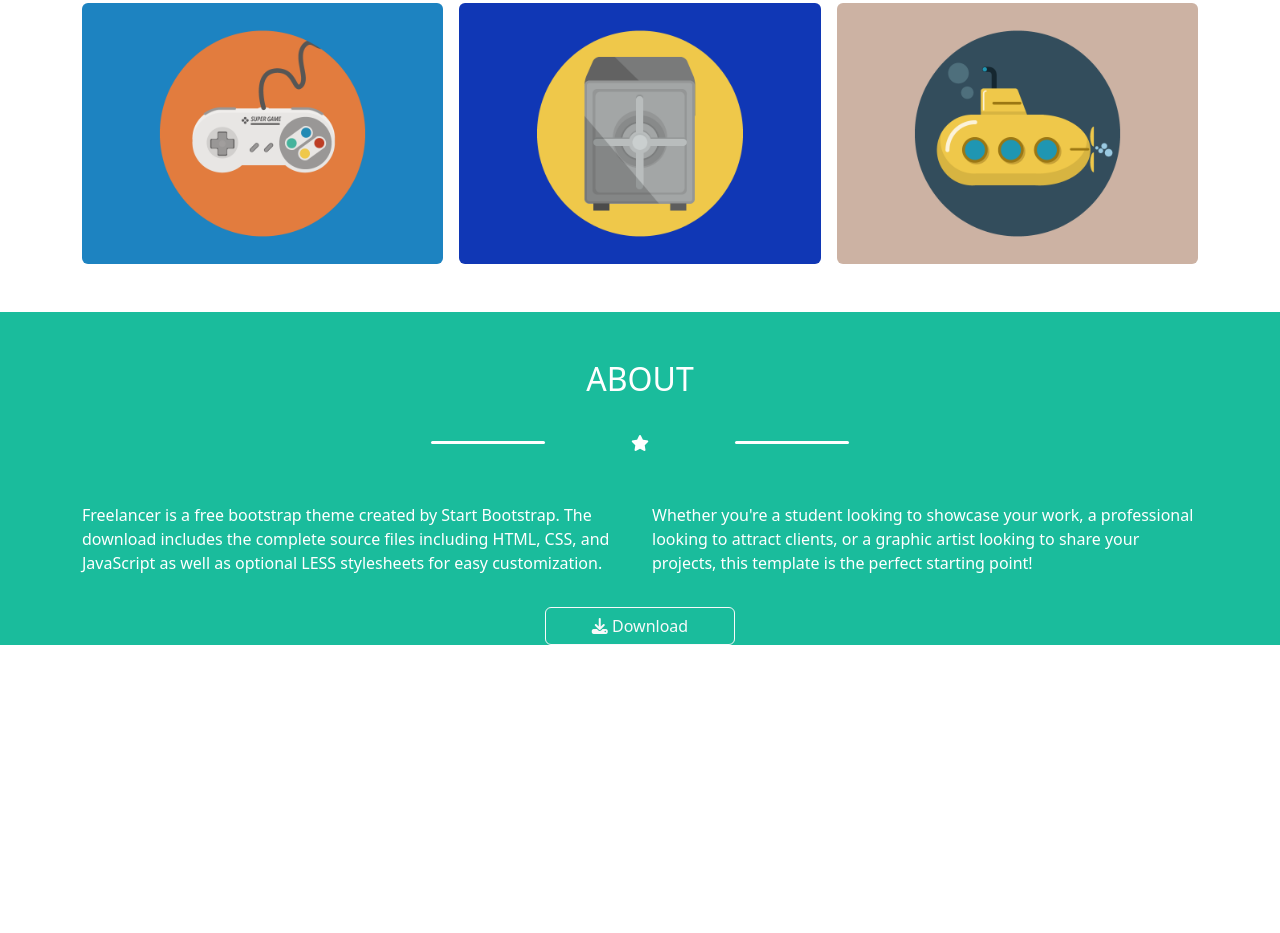
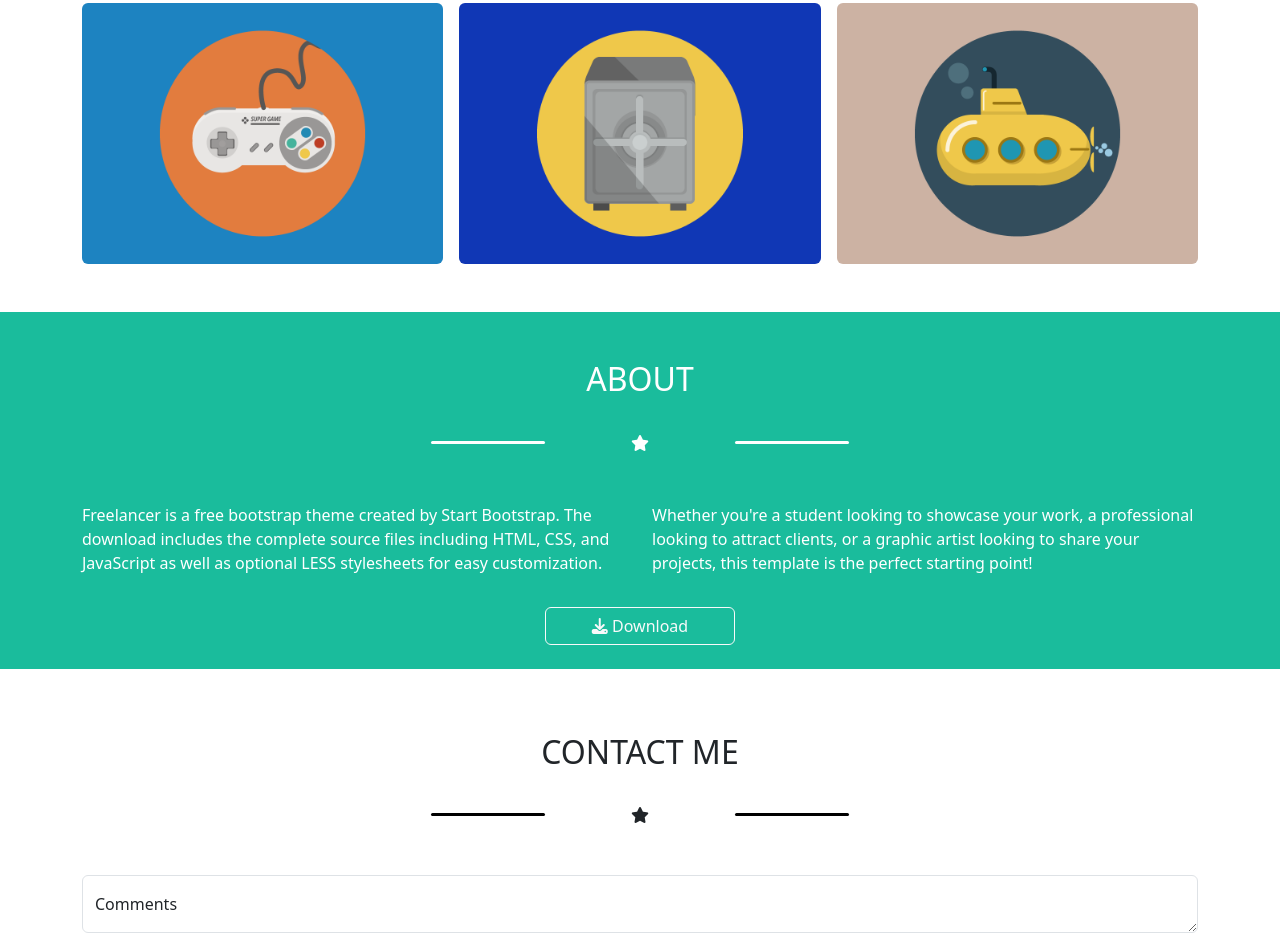
Before and after one commit to LorenzoMegna24/html-css-bootstrap-freelancer, a plain HTML site: page index.html in a window 1280 px wide. Shown: the part 1877-2810 px from the top of the page. Before the commit the page ends 2522 px from the top, so only its background shows below. Drawn offline with nearby package versions, Linux system fonts and the light colour scheme.

Commit message:
Sezione contact non completa

```diff
--- a/assets/css/style.css
+++ b/assets/css/style.css
@@ -18,7 +18,8 @@ header,
   width: 10%;
   border-radius: 5px;
 }
-#portfolio .starside{
+#portfolio .starside,
+#contact .starside{
  background-color: black;
 }
 #portfolio i{
--- a/index.html
+++ b/index.html
@@ -123,8 +123,34 @@
             </div>
           </div>
           <div class="row d-flex justify-content-center align-items-center">
-            <div class="col-3 col-md-3 col-lg-2 btn btn-outline-light">
+            <div class="col-3 col-md-3 col-lg-2 mb-4 btn btn-outline-light">
               <i class="fa-solid fa-download"></i> <span>Download</span>
+            </div>
+          </div>
+        </div>
+      </section>
+      <section id="contact">
+        <div class="container mt-3">
+          <div class="row text-center mb-4 pt-5">
+            <div class="col-12">
+              <h2>CONTACT ME</h2>
+            </div>
+          </div>
+          <div class="row text-center d-flex justify-content-center align-items-center mb-5">
+            <div class="col-5 starside">
+            </div>
+            <div class="col-2">
+              <i class="fa-solid fa-star"></i>
+            </div>
+            <div class="col-5 starside">
+            </div>
+          </div>
+          <div class="row">
+            <div class="col-12">
+              <div class="form-floating">
+                <textarea class="form-control border-bottom" placeholder="Comments" id="floatingTextarea"></textarea>
+                <label for="floatingTextarea">Comments</label>
+              </div>
             </div>
           </div>
         </div>
```
